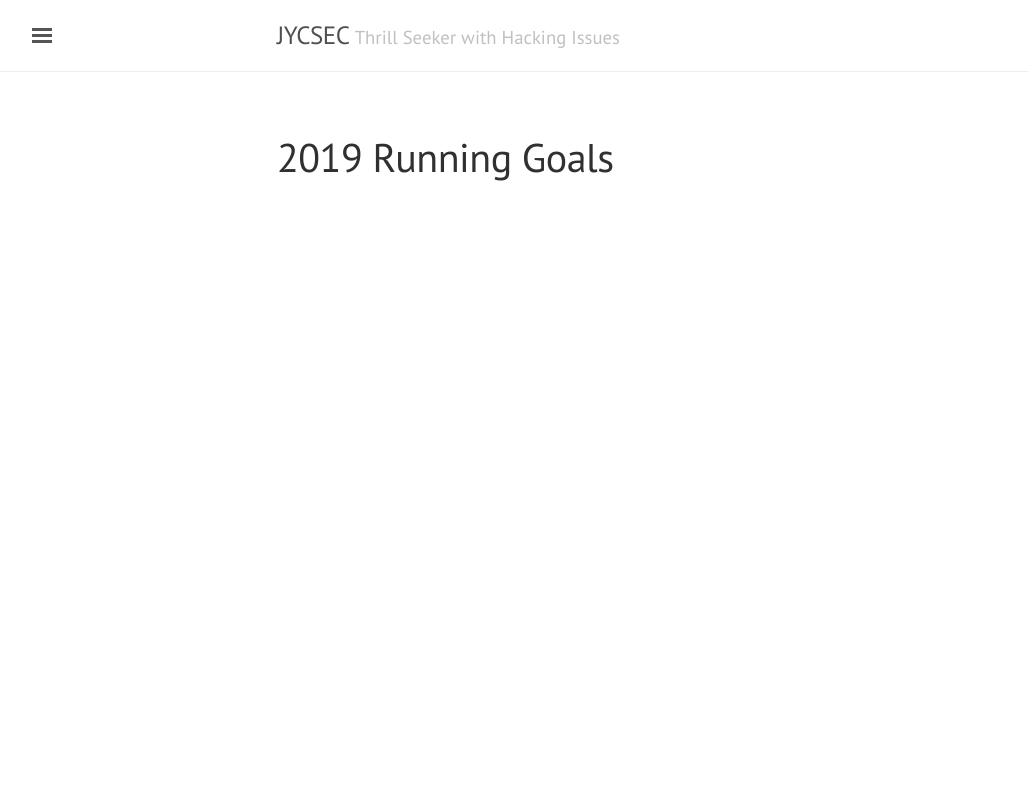
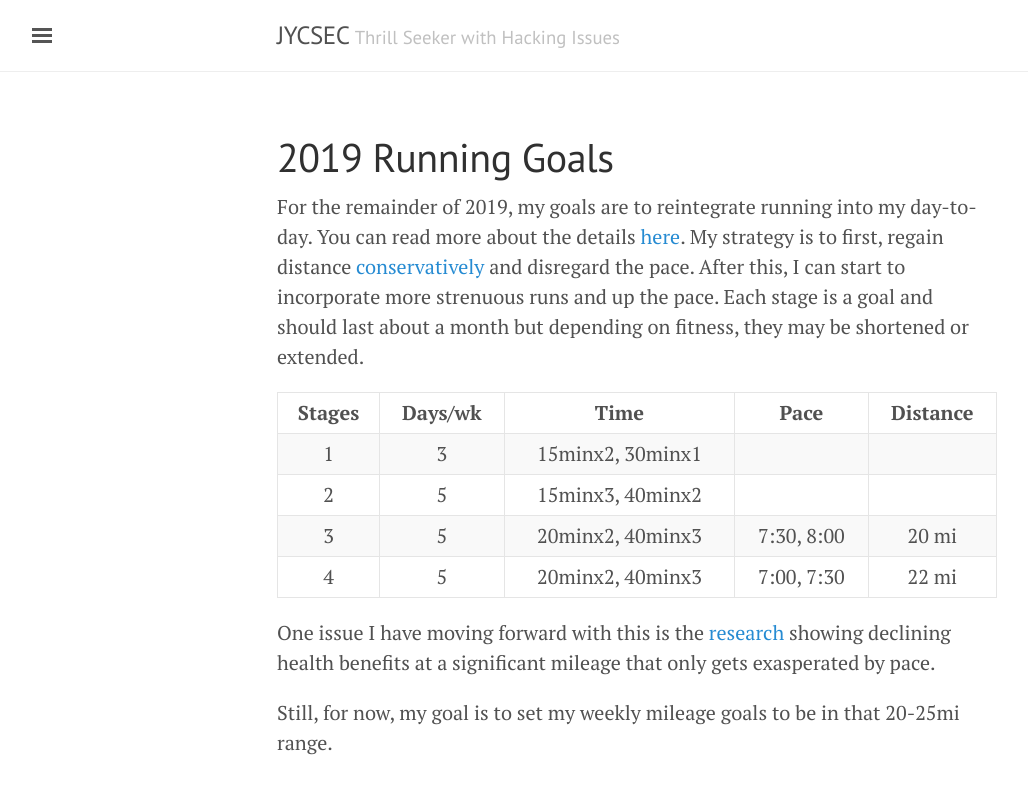
Before and after one commit to JYCSEC/jycsec.github.io, a Jekyll site: the page built from _fitness/2019-running-goals.md, in a window 1280 px wide. Shown: the top 794 px of the page, without its empty margins (3-1031 px from the left). Built offline with Jekyll 4.4.1, drawn with Linux system fonts in a browser that asks for light colours; nearby versions of some CDN libraries.

Commit message:
added running sections

```diff
--- a/_fitness/2019-running-goals.md
+++ b/_fitness/2019-running-goals.md
@@ -2,3 +2,17 @@
 layout: page
 title: 2019 Running Goals
 ---
+
+For the remainder of 2019, my goals are to reintegrate running into my day-to-day. You can read more about the details [here](why-run.md).
+My strategy is to first, regain distance [conservatively](https://www.jospt.org/doi/full/10.2519/jospt.2014.5164) and disregard the pace. After this, I can start to incorporate more strenuous runs and up the pace. Each stage is a goal and should last about a month but depending on fitness, they may be shortened or extended.
+
+| Stages | Days/wk | Time             | Pace       | Distance  |
+| :----: | :-----: | :--------------: | :--------: | :-------: |
+| 1      | 3       | 15minx2, 30minx1 | | |
+| 2      | 5       | 15minx3, 40minx2 | | |
+| 3      | 5       | 20minx2, 40minx3 | 7:30, 8:00 | 20 mi     |
+| 4      | 5       | 20minx2, 40minx3 | 7:00, 7:30 | 22 mi     |
+
+One issue I have moving forward with this is the [research](http://indorgs.virginia.edu/MuscleClub/OKeefe_JH_article1+2.pdf) showing declining health benefits at a significant mileage that only gets exasperated by pace.
+
+Still, for now, my goal is to set my weekly mileage goals to be in that 20-25mi range.
```
Also changed, not shown: _fitness/2019-big-three.md (+1 -1 lines), _fitness/why-run.md (+6 -0 lines).
